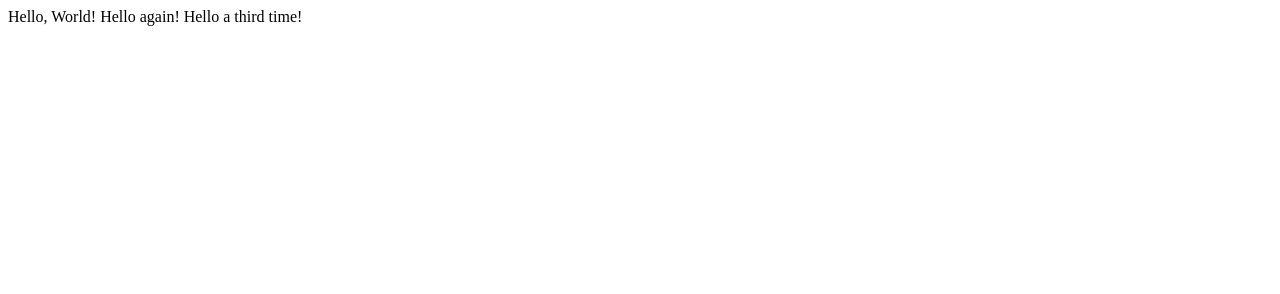
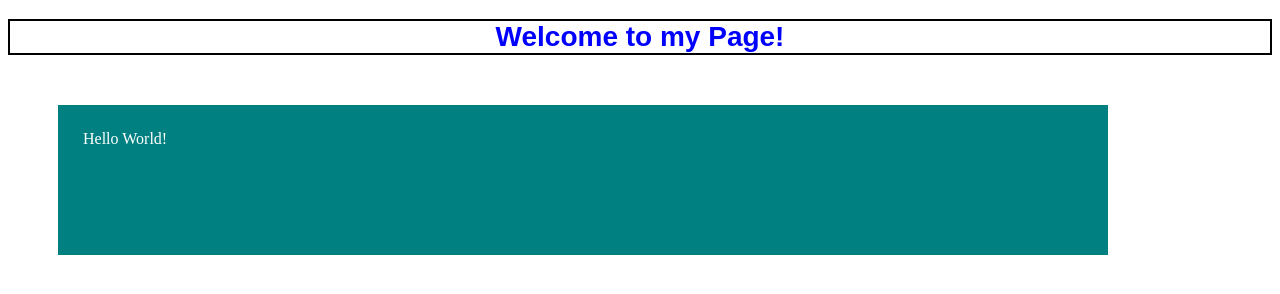
Before and after one commit to alali3030/CS50-lecture0, a plain HTML site: page hello.html in a window 1280 px wide. Drawn offline with Linux system fonts and the light colour scheme.

Commit message:
added styling

```diff
--- a/hello.html
+++ b/hello.html
@@ -1,12 +1,32 @@
 
 <!DOCTYPE html>
 <html>
-<head>
-	<title>My web page!</title>
-</head>
-<body>
+	<head>
+		<style type="text/css">
+			h1{
+				color: blue;
+				text-align: center;
+				font-family: Arial, sans-serif;
+				font-size: 28px;
+				font-weight:bold;
+				border: 2px solid black;
 
-Hello, World! Hello again! Hello a third time!
+			}
+			div{
+				background-color: teal;
+				width: 1000px;
+				height: 100px;
+				margin: 50px;
+				padding: 25px;
+				color: white;
+			}
+		</style>
+		<title>My web page!</title>
+	</head>
+	<body>
+		<h1> Welcome to my Page!</h1>
 
-</body>
+		<div>Hello World!</div>
+
+	</body>
 </html>
```
